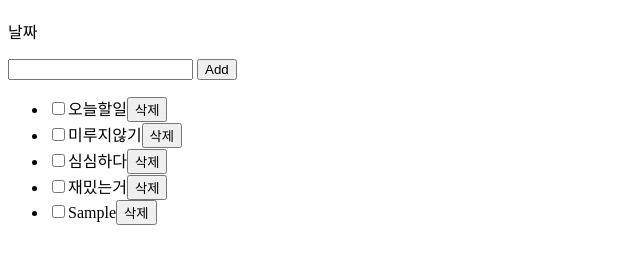
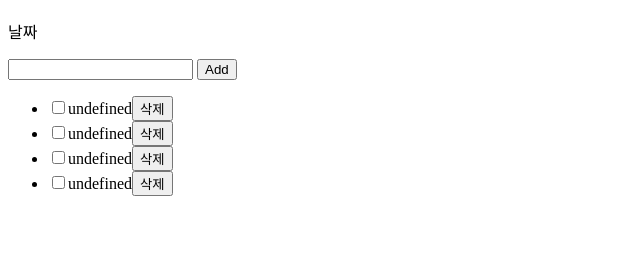
Before and after one commit to Younghan72/todo-list-2022, a plain HTML site: page index.html in a window 1280 px wide. Both pictures are taken after typing "Sample" into the empty fields and a click on the button "Add". Shown: the part 61-324 px from the top of the page, without its empty margins (0-640 px from the left). Drawn offline with Linux system fonts and the light colour scheme.

Commit message:
addLi함수 추가

```diff
--- a/index.html
+++ b/index.html
@@ -14,7 +14,11 @@ html 파일에 필요한 태그 넣기
     <meta name="viewport" content="width=device-width, initial-scale=1.0">
     <title>ToDoList</title>
     <script src="./script.js" defer></script>
-
+    <style>
+        .grey {
+            color: gray;
+        }
+    </style>
 </head>
 <body><div>
     <h1>Todo List</h1>
@@ -24,11 +28,10 @@ html 파일에 필요한 태그 넣기
         <button class="addButton">Add</button>
     </div>
     <ul>
-
-        <li><input type="checkbox" name="" id="">오늘할일<button>삭제</button></li>
+        <!-- <li><input type="checkbox" name="" id="" checked >오늘할일<button>삭제</button></li>
         <li><input type="checkbox" name="" id="">미루지않기<button>삭제</button></li>
         <li><input type="checkbox" name="" id="">심심하다<button>삭제</button></li>
-        <li><input type="checkbox" name="" id="">재밌는거<button>삭제</button></li>
+        <li><input type="checkbox" name="" id="">재밌는거<button>삭제</button></li> -->
     </ul>
 </div>
 </body>
--- a/script.js
+++ b/script.js
@@ -1,7 +1,8 @@
+const data = [{id:1,title:`a`, completed: true},{id:2,title:`b`, completed: true},{id:3,title:`c`, completed: true}] // ctrl d
 // 1. li 불러오기 및 저장, 이벤트 확인, 함수 실행
-liClick()
-removeButton()
-checkDle()
+addLi()
+
+
 
 // 2. input ID 불러오기 및 저장, 이벤트 확인, 함수 실행
 const textInput = document.querySelector(`.add`)
@@ -9,16 +10,14 @@ const button = document.querySelector(`.addButton`)
 const ulList = document.querySelector(`ul`)
 button.addEventListener('click', function () {
     if (textInput.value == ``) {
-        inputCheck()
-        removeButton()
-        checkDle()
-    } else {
-        ulList.innerHTML +=`<li><input type="checkbox" name="" id="">${textInput.value}<button>삭제</button></li>`
-        liClick()
-        textInput.value = ``
-        removeButton()
-        checkDle()
+        alert(`값을 입력하세요.`)
+        return
     }
+    // data배열에 요소 추가
+    data.push({id:4,title:textInput.value, completed: false})
+    // addLi
+    addLi()
+    textInput.value = ``
 })
 
 //3. li 목록에 삭제 버튼 추가하기, 삭제 버튼 클릭시 몇번째 li인지 alret하기
@@ -42,22 +41,31 @@ function removeButton() {
     }
 }
 
-function inputCheck() {
-    alert(`값을 입력하세요.`)
-}
-
-function checkDle() {
-    const checkDle = document.querySelectorAll(`ul li`)
-    // console.log(checkDle)
-    for (let i = 0; i < checkDle.length; i++) {
-        checkDle[i].addEventListener(`click`, function () {
-            checkDle[i].style.color = `grey`
+function checkboxClick() {
+    const checkbox = document.querySelectorAll(`ul li`)
+    // console.log(checkbox)
+    for (let i = 0; i < checkbox.length; i++) {
+        checkbox[i].addEventListener(`click`, function () {
+            checkbox[i].classList.add(`grey`)
+            //
         })
 
 
     }
 }
 
+function addLi() {
+    const ul = document.querySelector(`ul`)
+    ul.innerHTML = ``
+    for (let i = 0; i < data.length; i++) {
+        ul.innerHTML += `<li><input type="checkbox">${data[i].name}<button>삭제</button></li>`
+    }
+    liClick()
+    removeButton()
+    checkboxClick()
+}
+
 // 숙제
-// input에 입력한 값이 없는 상태에서 버튼 클릭하면 '값을 입력하세요' 경고창 출력
-// 체크버튼 클릭하면 li의 글자색을 회색으로 변경. 체크 해제하면 다시 검은색으로 변경
+// 삭제 버튼 클릭 시 배열에서 요소 삭제
+// 체크박스 클릭 시 배열의 completed 값 변경
+// addLi 호출 시 completed가 true이면 체크 된 상태로 표시
```
